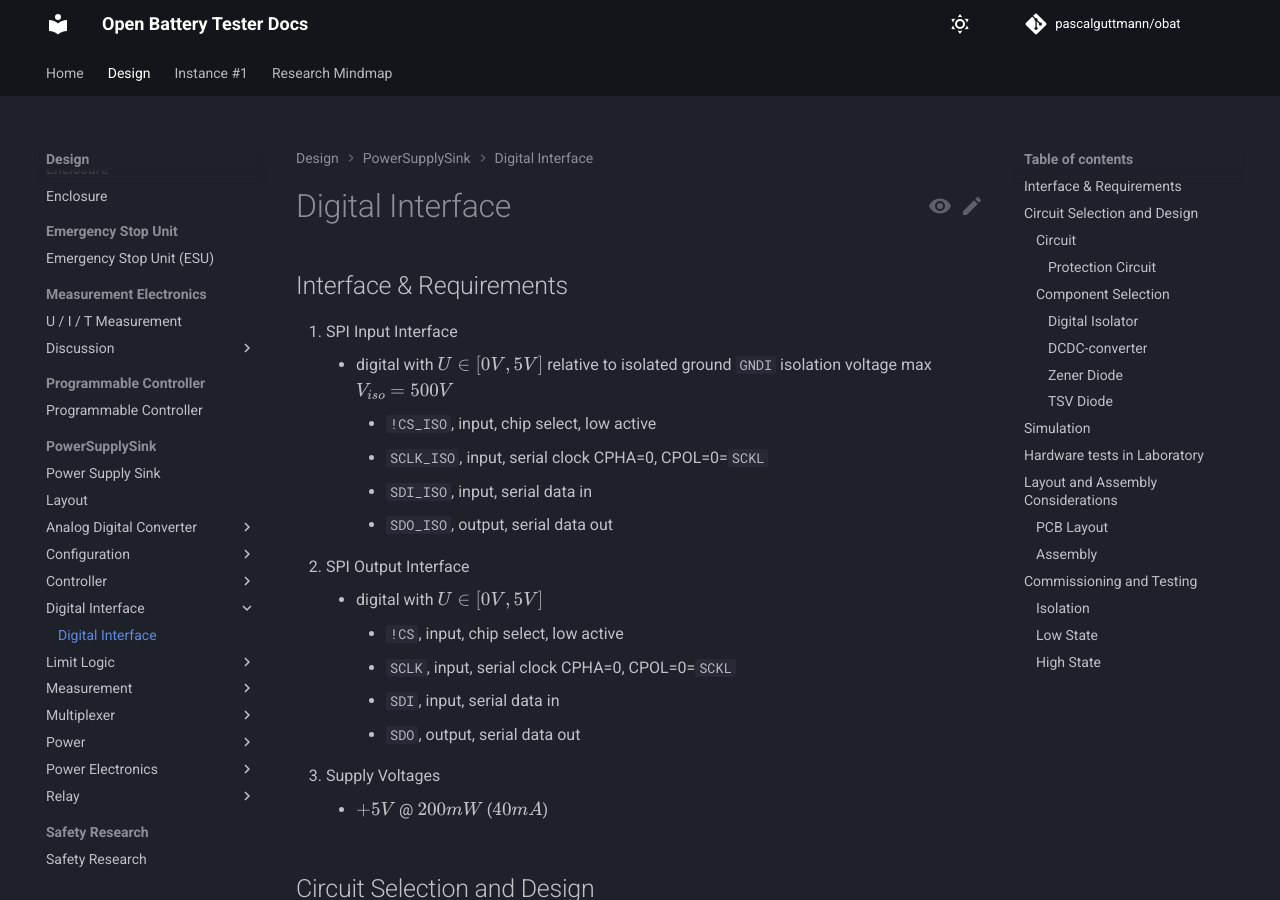
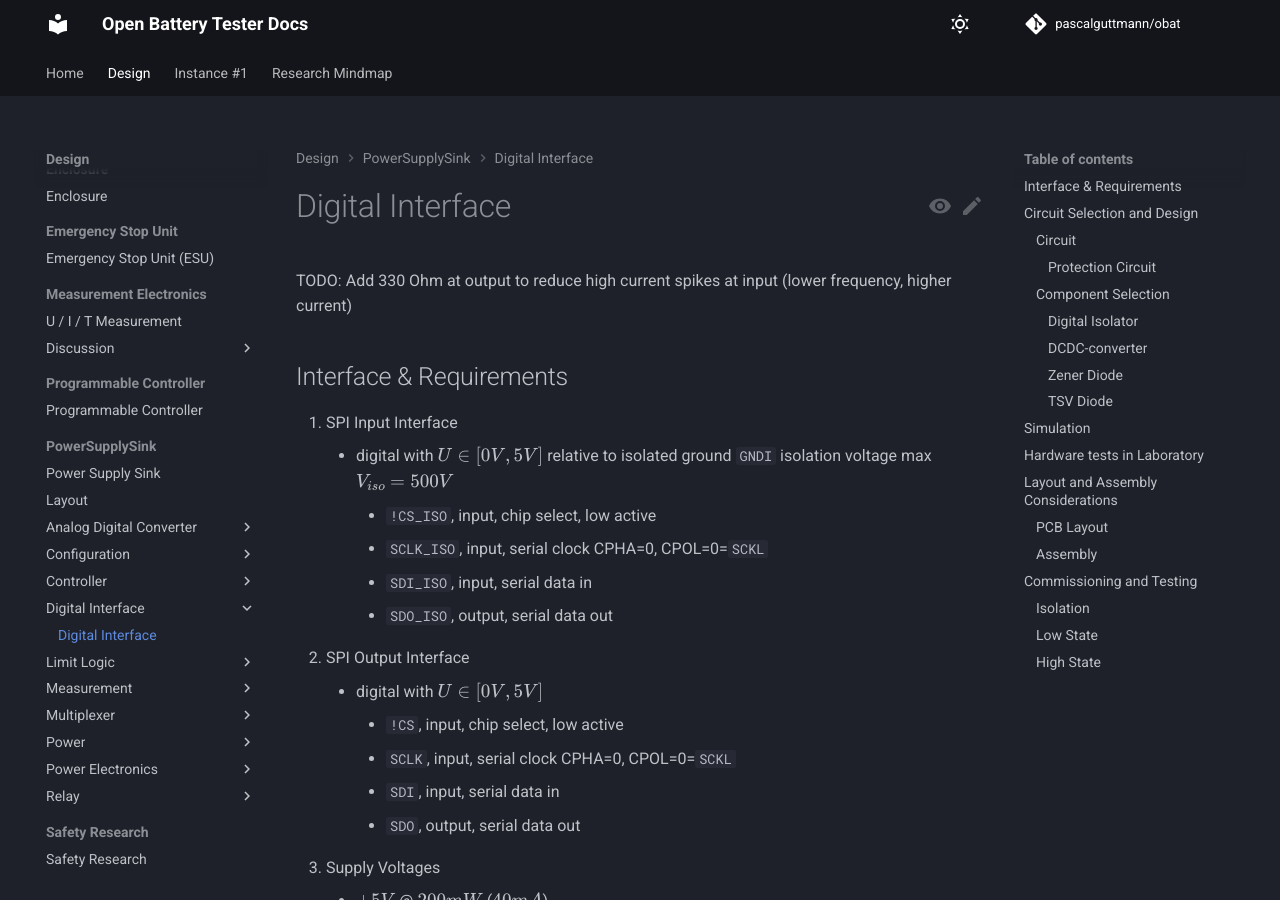
Before and after one commit to pascalguttmann/obat, an MkDocs documentation site: the page built from docs/design/pss/digital-interface/digital-interface.md, in a window 1280 px wide and 900 px high. Built offline with MkDocs 1.6.1 and Material for MkDocs 9.7.7, drawn with Linux system fonts in a browser that asks for light colours; comment, search, counter and statistics services are not loaded.

Commit message:
add enhancement todo for digital-interface and power to reduce noise

```diff
--- a/docs/design/pss/digital-interface/digital-interface.md
+++ b/docs/design/pss/digital-interface/digital-interface.md
@@ -1,4 +1,7 @@
 # Digital Interface
+
+TODO: Add 330 Ohm at output to reduce high current spikes at input (lower
+frequency, higher current)
 
 ## Interface & Requirements
 
```
Also changed, not shown: docs/design/pss/power/power.md (+2 -0 lines).
